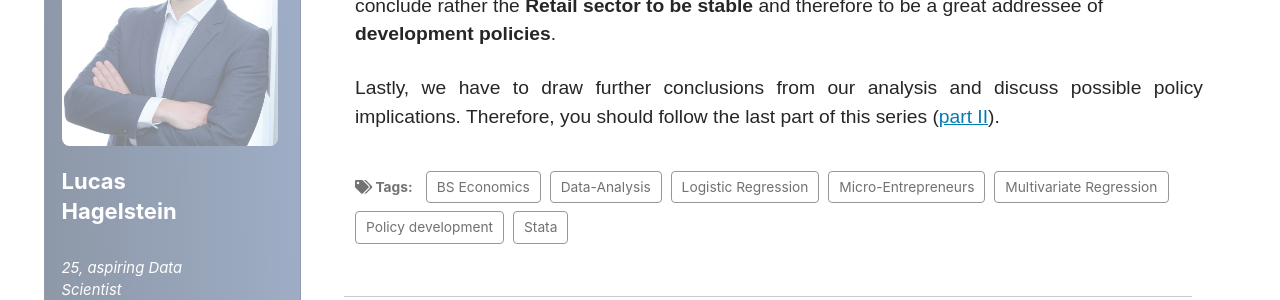
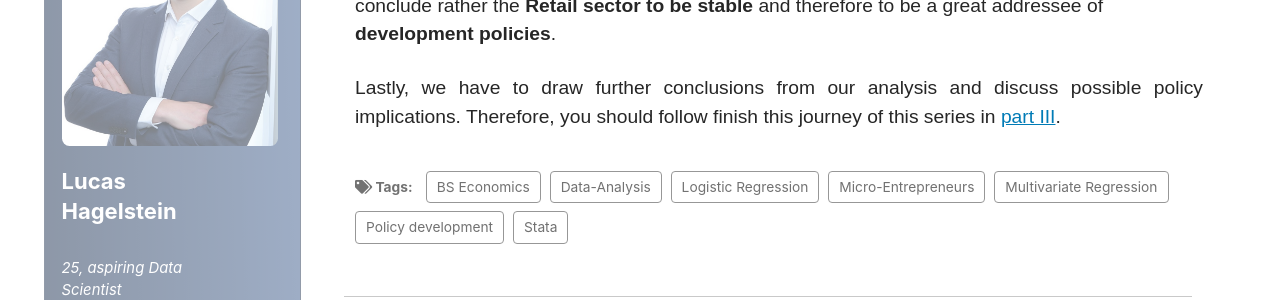
Before and after one commit to LHAGELS/LHAGELS.github.io, a Jekyll site: the page built from _posts/2020-06-04-PART-II-Development-Opportunities-of-Micro-Entrepreneurs-Evidence-from-Kenya.md, in a window 1280 px wide and 900 px high, scrolled down 7162 px. Shown: the part 183-483 px from the top of the window. Built offline with Jekyll 4.4.1, drawn with Linux system fonts in a browser that asks for light colours; cached includes are drawn as plain includes; nearby versions of some CDN libraries.

Commit message:
new github

```diff
--- a/_posts/2020-06-04-PART-II-Development-Opportunities-of-Micro-Entrepreneurs-Evidence-from-Kenya.md
+++ b/_posts/2020-06-04-PART-II-Development-Opportunities-of-Micro-Entrepreneurs-Evidence-from-Kenya.md
@@ -114,5 +114,5 @@ The growth probability of **mentees in the retail sector is equal to 62% in the
 Finally, we analysed the data and got convenient knowledge about treatment groups and their profits in each business sector.
 The first suggestion would be to aim the Street-Food sector when introducing development policies since they yield substantially high profits. But after investigating the growth rates of both Retail and Street-Food sector we find the **Street-Food sector only increasing in the short-run** thus the **"average growth rate"** might be **biased upwards**. When focussing the **"point growth rate"** we find the **Retail sector** to have a **higher growth rate than the Street-Food sector**. Therefore we conclude rather the **Retail sector to be stable** and therefore to be a great addressee of **development policies**.
 
-Lastly, we have to draw further conclusions from our analysis and discuss possible policy implications. Therefore, you should follow the last part of this series ([part II](.....)).
+Lastly, we have to draw further conclusions from our analysis and discuss possible policy implications. Therefore, you should follow finish this journey of this series in [part III](https://lhagels.github.io/Part-III-Development-Opportunities-of-Micro-Entrepreneurs-Evidence-from-Kenya/).
   {: .text-justify}
```
Also changed, not shown: _posts/2020-06-03-PART-I-Development-Opportunities-of-Micro-Entrepreneurs-Evidence-from-Kenya.md (+1 -1 lines).
